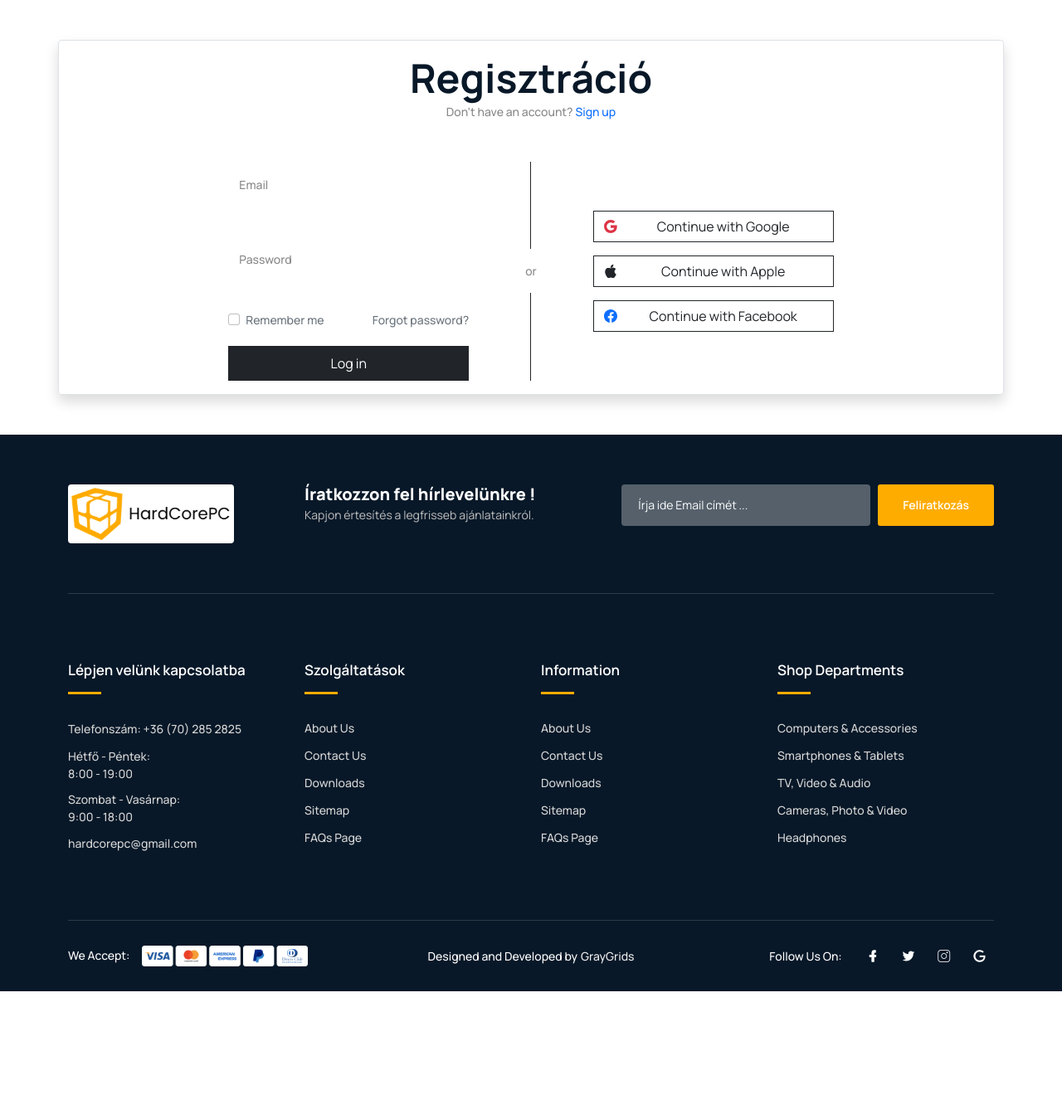
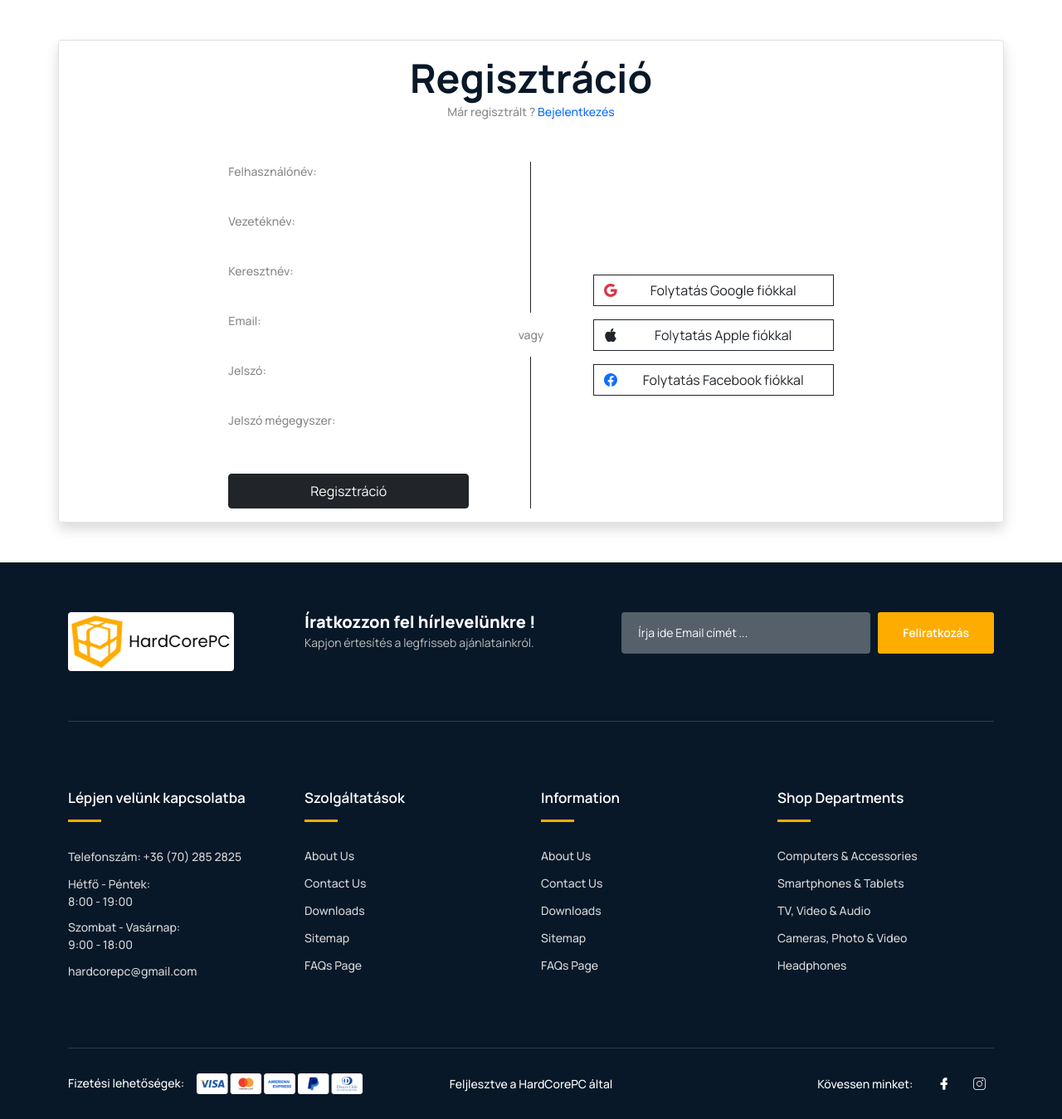
Before and after one commit to Tician20010311/Webshop, a Django app: page /regisztracio/ in a window 1280 px wide. Shown: the part 251-1600 px from the top of the page at 83% size. Before the commit the page ends 1446 px from the top, so only its background shows below. Run offline with Django 5.2, Linux system fonts and the light colour scheme; some libraries are stand-ins or nearby versions.

Commit message:
login+registration

```diff
--- a/webshop/templates/base.html
+++ b/webshop/templates/base.html
@@ -7,14 +7,14 @@
     <title>ShopGrids - Bootstrap 5 eCommerce HTML Template.</title>
     <meta name="description" content="" />
     <meta name="viewport" content="width=device-width, initial-scale=1" />
-    <link rel="shortcut icon" type="image/x-icon" href="../static/images/favicon.svg" />
+    <link rel="shortcut icon" type="image/x-icon" href="{% static 'images/favicon.svg' %}" />
 
     <!-- ========================= CSS here ========================= -->
-    <link rel="stylesheet" href="../static/css/bootstrap.min.css" />
-    <link rel="stylesheet" href="../static/css/LineIcons.3.0.css" />
-    <link rel="stylesheet" href="../static/css/tiny-slider.css" />
-    <link rel="stylesheet" href="../static/css/glightbox.min.css" />
-    <link rel="stylesheet" href="../static/css/main.css" />
+    <link rel="stylesheet" href="{% static 'css/bootstrap.min.css' %}" />
+    <link rel="stylesheet" href="{% static 'css/LineIcons.3.0.css' %}" />
+    <link rel="stylesheet" href="{% static 'css/tiny-slider.css'%}" />
+    <link rel="stylesheet" href="{% static 'css/glightbox.min.css'%}" />
+    <link rel="stylesheet" href="{% static 'css/main.css'%}" />
     <link href="https://cdn.jsdelivr.net/npm/bootstrap-icons@1.5.0/font/bootstrap-icons.css" rel="stylesheet" />
 
 
@@ -64,14 +64,14 @@
                           <ul class="user-login">
                             {% if user.is_authenticated %}
                             <li>
-                                <a href="/kijelentkezes">Kijelentkezés</a>
+                                <a href="{% url 'logout' %}">Kijelentkezés</a>
                             </li>
                             {% else %}
                               <li>
-                                  <a href="/bejelentkezes">Bejelentkezés</a>
+                                  <a href="{% url 'login' %}">Bejelentkezés</a>
                               </li>
                               <li>
-                                <a href="/regisztracio">Regisztráció</a>
+                                <a href="{% url 'registration' %}">Regisztráció</a>
                             </li>
                               {% endif %}
 
@@ -272,7 +284,7 @@
                       <div class="col-lg-3 col-md-4 col-12">
                           <div class="footer-logo">
                               <a href="index.html">
-                                  <img class="rounded" src="../static/images/logo/logo.jpg" alt="#">
+                                  <img class="rounded" src="{% static '/images/logo/logo.jpg' %}" alt="#">
                               </a>
                           </div>
                       </div>
@@ -371,25 +383,22 @@
                   <div class="row align-items-center">
                       <div class="col-lg-4 col-12">
                           <div class="payment-gateway">
-                              <span>We Accept:</span>
-                              <img src="../static/images/footer/credit-cards-footer.png" alt="#">
+                              <span>Fizetési lehetőségek:</span>
+                              <img src="{% static 'images/footer/credit-cards-footer.png'%}" alt="#">
                           </div>
                       </div>
                       <div class="col-lg-4 col-12">
                           <div class="copyright">
-                              <p>Designed and Developed by<a href="https://graygrids.com/" rel="nofollow"
-                                      target="_blank">GrayGrids</a></p>
+                              <p>Feljlesztve a HardCorePC által</p>
                           </div>
                       </div>
                       <div class="col-lg-4 col-12">
                           <ul class="socila">
                               <li>
-                                  <span>Follow Us On:</span>
+                                  <span>Kövessen minket:</span>
                               </li>
                               <li><a href="javascript:void(0)"><i class="lni lni-facebook-filled"></i></a></li>
-                              <li><a href="javascript:void(0)"><i class="lni lni-twitter-original"></i></a></li>
                               <li><a href="javascript:void(0)"><i class="lni lni-instagram"></i></a></li>
-                              <li><a href="javascript:void(0)"><i class="lni lni-google"></i></a></li>
                           </ul>
                       </div>
                   </div>
--- a/webshop/templates/registration.html
+++ b/webshop/templates/registration.html
@@ -11,7 +11,7 @@
       <div class="col-12">
         <div class="mb-5">
           <h2 class="display-5 fw-bold text-center">Regisztráció</h2>
-            <p class="text-center m-0">Don't have an account? <a href="#!">Sign up</a></p>
+          <p class="text-center m-0">Már regisztrált ? <a href="url 'login'">Bejelentkezés</a></p>
         </div>
       </div>
     </div>
@@ -19,40 +19,23 @@
       <div class="col-12 col-lg-10 col-xl-8">
         <div class="row gy-5 justify-content-center">
           <div class="col-12 col-lg-5">
-              <form action="#!">
+            <form method="POST" action="{% url 'registration' %}">
+              {% csrf_token %}
+
+              {{ form.as_p }}
               <div class="row gy-3 overflow-hidden">
-                  <div class="col-12">
-                    <div class="form-floating mb-3">
-                      <input type="email" class="form-control border-0 border-bottom rounded-0" name="email" id="email" placeholder="name@example.com" required>
-                      <label for="email" class="form-label">Email</label>
-                    </div>
-                  </div>
-                  <div class="col-12">
-                    <div class="form-floating mb-3">
-                      <input type="password" class="form-control border-0 border-bottom rounded-0" name="password" id="password" value="" placeholder="Password" required>
-                      <label for="password" class="form-label">Password</label>
-                    </div>
-                  </div>
+
                 <div class="col-12">
                   <div class="row justify-content-between">
                     <div class="col-6">
-                        <div class="form-check">
-                          <input class="form-check-input" type="checkbox" value="" name="remember_me" id="remember_me">
-                          <label class="form-check-label text-secondary" for="remember_me">
-                            Remember me
-                          </label>
+
                     </div>
-                      </div>
-                      <div class="col-6">
-                        <div class="text-end">
-                          <a href="#!" class="link-secondary text-decoration-none">Forgot password?</a>
-                        </div>
-                      </div>
+
                   </div>
                 </div>
                 <div class="col-12">
                   <div class="d-grid">
-                      <button class="btn btn-lg btn-dark rounded-0 fs-6" type="submit">Log in</button>
+                    <button class="btn btn-lg btn-dark rounded fs-6" type="submit">Regisztráció</button>
                   </div>
                 </div>
               </div>
@@ -61,7 +44,7 @@
           <div class="col-12 col-lg-2 d-flex align-items-center justify-content-center gap-3 flex-lg-column">
             <div class="bg-dark h-100 d-none d-lg-block" style="width: 1px; --bs-bg-opacity: .1;"></div>
             <div class="bg-dark w-100 d-lg-none" style="height: 1px; --bs-bg-opacity: .1;"></div>
-              <div>or</div>
+            <div>vagy</div>
             <div class="bg-dark h-100 d-none d-lg-block" style="width: 1px; --bs-bg-opacity: .1;"></div>
             <div class="bg-dark w-100 d-lg-none" style="height: 1px; --bs-bg-opacity: .1;"></div>
           </div>
@@ -71,20 +54,20 @@
                 <svg xmlns="http://www.w3.org/2000/svg" width="16" height="16" fill="currentColor" class="bi bi-google text-danger" viewBox="0 0 16 16">
                   <path d="M15.545 6.558a9.42 9.42 0 0 1 .139 1.626c0 2.434-.87 4.492-2.384 5.885h.002C11.978 15.292 10.158 16 8 16A8 8 0 1 1 8 0a7.689 7.689 0 0 1 5.352 2.082l-2.284 2.284A4.347 4.347 0 0 0 8 3.166c-2.087 0-3.86 1.408-4.492 3.304a4.792 4.792 0 0 0 0 3.063h.003c.635 1.893 2.405 3.301 4.492 3.301 1.078 0 2.004-.276 2.722-.764h-.003a3.702 3.702 0 0 0 1.599-2.431H8v-3.08h7.545z" />
                 </svg>
-                  <span class="ms-2 fs-6 flex-grow-1">Continue with Google</span>
+                <span class="ms-2 fs-6 flex-grow-1">Folytatás Google fiókkal</span>
               </a>
               <a href="#!" class="btn bsb-btn-2xl btn-outline-dark rounded-0 d-flex align-items-center">
                 <svg xmlns="http://www.w3.org/2000/svg" width="16" height="16" fill="currentColor" class="bi bi-apple text-dark" viewBox="0 0 16 16">
                   <path d="M11.182.008C11.148-.03 9.923.023 8.857 1.18c-1.066 1.156-.902 2.482-.878 2.516.024.034 1.52.087 2.475-1.258.955-1.345.762-2.391.728-2.43Zm3.314 11.733c-.048-.096-2.325-1.234-2.113-3.422.212-2.189 1.675-2.789 1.698-2.854.023-.065-.597-.79-1.254-1.157a3.692 3.692 0 0 0-1.563-.434c-.108-.003-.483-.095-1.254.116-.508.139-1.653.589-1.968.607-.316.018-1.256-.522-2.267-.665-.647-.125-1.333.131-1.824.328-.49.196-1.422.754-2.074 2.237-.652 1.482-.311 3.83-.067 4.56.244.729.625 1.924 1.273 2.796.576.984 1.34 1.667 1.659 1.899.319.232 1.219.386 1.843.067.502-.308 1.408-.485 1.766-.472.357.013 1.061.154 1.782.539.571.197 1.111.115 1.652-.105.541-.221 1.324-1.059 2.238-2.758.347-.79.505-1.217.473-1.282Z" />
                   <path d="M11.182.008C11.148-.03 9.923.023 8.857 1.18c-1.066 1.156-.902 2.482-.878 2.516.024.034 1.52.087 2.475-1.258.955-1.345.762-2.391.728-2.43Zm3.314 11.733c-.048-.096-2.325-1.234-2.113-3.422.212-2.189 1.675-2.789 1.698-2.854.023-.065-.597-.79-1.254-1.157a3.692 3.692 0 0 0-1.563-.434c-.108-.003-.483-.095-1.254.116-.508.139-1.653.589-1.968.607-.316.018-1.256-.522-2.267-.665-.647-.125-1.333.131-1.824.328-.49.196-1.422.754-2.074 2.237-.652 1.482-.311 3.83-.067 4.56.244.729.625 1.924 1.273 2.796.576.984 1.34 1.667 1.659 1.899.319.232 1.219.386 1.843.067.502-.308 1.408-.485 1.766-.472.357.013 1.061.154 1.782.539.571.197 1.111.115 1.652-.105.541-.221 1.324-1.059 2.238-2.758.347-.79.505-1.217.473-1.282Z" />
                 </svg>
-                  <span class="ms-2 fs-6 flex-grow-1">Continue with Apple</span>
+                <span class="ms-2 fs-6 flex-grow-1">Folytatás Apple fiókkal</span>
               </a>
               <a href="#!" class="btn bsb-btn-2xl btn-outline-dark rounded-0 d-flex align-items-center">
                 <svg xmlns="http://www.w3.org/2000/svg" width="16" height="16" fill="currentColor" class="bi bi-facebook text-primary" viewBox="0 0 16 16">
                   <path d="M16 8.049c0-4.446-3.582-8.05-8-8.05C3.58 0-.002 3.603-.002 8.05c0 4.017 2.926 7.347 6.75 7.951v-5.625h-2.03V8.05H6.75V6.275c0-2.017 1.195-3.131 3.022-3.131.876 0 1.791.157 1.791.157v1.98h-1.009c-.993 0-1.303.621-1.303 1.258v1.51h2.218l-.354 2.326H9.25V16c3.824-.604 6.75-3.934 6.75-7.951z" />
                 </svg>
-                  <span class="ms-2 fs-6 flex-grow-1">Continue with Facebook</span>
+                <span class="ms-2 fs-6 flex-grow-1">Folytatás Facebook fiókkal</span>
               </a>
             </div>
           </div>
--- a/webshop/webshop/settings.py
+++ b/webshop/webshop/settings.py
@@ -49,7 +49,10 @@
 WSGI_APPLICATION = 'webshop.wsgi.application'
 
 STATIC_URL = 'static/'
-STATICFILES_DIRS = [ BASE_DIR / 'static' ]
+STATICFILES_DIRS = [
+    BASE_DIR / "static",
+    "/var/www/static/",
+]
 
 MEDIA_URL = 'media/'
 MEDIA_ROOT = BASE_DIR / 'media'
--- a/webshop/webshop/urls.py
+++ b/webshop/webshop/urls.py
@@ -6,9 +6,6 @@
 urlpatterns = [
     path('admin/', admin.site.urls),
     path('', include('webshop_app.urls')),
-    path('product/', include('webshop_app.urls')),
-    path('gamer_pc/', include('webshop_app.urls')),
-    path('bejelentkezes/', include('webshop_app.urls')),
 ]
 
 if settings.DEBUG:
--- /dev/null
+++ b/webshop/webshop_app/forms.py
@@ -0,0 +1,54 @@
+from django.contrib.auth.models import User
+from django.contrib.auth.forms import UserCreationForm
+from django import forms
+
+
+class SignUpForm(UserCreationForm):
+    email = forms.EmailField(
+        label="Email",
+        widget=forms.TextInput(attrs={
+            'class': 'form-control border-0 border-bottom rounded-0',
+        })
+    )
+    first_name = forms.CharField(
+        label="Vezetéknév",
+        max_length=100,
+        widget=forms.TextInput(attrs={
+            'class': 'form-control border-0 border-bottom rounded-0',
+        })
+    )
+    last_name = forms.CharField(
+        label="Keresztnév",
+        max_length=100,
+        widget=forms.TextInput(attrs={
+            'class': 'form-control border-0 border-bottom rounded-0',
+        })
+    )
+
+    class Meta:
+        model = User
+        fields = ('username', 'first_name', 'last_name', 'email', 'password1', 'password2')
+
+    def __init__(self, *args, **kwargs):
+        super(SignUpForm, self).__init__(*args, **kwargs)
+
+        # Username mező
+        self.fields['username'].widget.attrs.update({
+            'class': 'form-control border-0 border-bottom rounded-0',
+
+        })
+        self.fields['username'].label = 'Felhasználónév'
+        self.fields['username'].help_text = ''
+
+        # Jelszó mezők
+        self.fields['password1'].widget.attrs.update({
+            'class': 'form-control border-0 border-bottom rounded-0',
+        })
+        self.fields['password1'].label = 'Jelszó'
+        self.fields['password1'].help_text = ''
+
+        self.fields['password2'].widget.attrs.update({
+            'class': 'form-control border-0 border-bottom rounded-0',
+        })
+        self.fields['password2'].label = 'Jelszó mégegyszer'
+        self.fields['password2'].help_text = ''
--- a/webshop/webshop_app/urls.py
+++ b/webshop/webshop_app/urls.py
@@ -10,4 +10,5 @@
     path('bejelentkezes/',views.login_user, name='login'),
     path('kijelentkezes/',views.logout_user, name='logout'),
     path('regisztracio/',views.registrate_user, name='registration'),
+    path('termek/<int:pk>/',views.product, name='product'),
 ]
--- a/webshop/webshop_app/views.py
+++ b/webshop/webshop_app/views.py
@@ -1,24 +1,60 @@
-from django.shortcuts import render
+from django.shortcuts import redirect, render
 from .models import Termek
 from django.contrib.auth import authenticate, login, logout
 from django.contrib import messages
+from django.contrib.auth.models import User
+from django.contrib.auth.forms import UserCreationForm
+from django import forms
+from .forms import SignUpForm
 
 
 def home(request):
     return render(request, 'home.html')
 
-def product(request):
-    return render(request, "product_details.html")
+def product(request,pk):
+    product = Termek.objects.get(id=pk)
+    return render(request, "product_details.html",{'product':product})
 
 def gamer_pc(request):
     products = Termek.objects.all()
     return render(request, "gamer_pc.html", {'products': products})
 
 def login_user(request):
-    return render(request, "login.html", {})
+    if request.method == "POST":
+        username = request.POST['username']
+        password = request.POST['password']
+        user = authenticate(request, username=username, password=password)
+
+        if user is not None:
+            login(request, user)
+            messages.success(request, "Sikeres bejelentkezés!")
+            return redirect('home')
+        else:
+            messages.error(request, "Sikertelen bejelentkezés!")
+            return redirect('login')
+    else:
+        return render(request, "login.html", {})
 
 def logout_user(request):
-    return render(request, "logout.html", {})
+    logout(request)
+    messages.success(request, "Sikeres kijelentkezés!")
+    return redirect('home')
 
 def registrate_user(request):
-    return render(request, "registration.html", {})
+    form = SignUpForm()
+    if request.method == "POST":
+        form = SignUpForm(request.POST)
+        if form.is_valid():
+            form.save()
+            username = form.cleaned_data.get('username')
+            password = form.cleaned_data.get('password1')
+            user = authenticate(request, username=username, password=password)
+            login(request, user)
+
+            messages.success(request, "Sikeres regisztráció!")
+            return redirect('home')
+        else:
+            messages.error(request, "Sikertelen regisztráció!")
+            return redirect('registration')
+    else:
+        return render(request, "registration.html", {'form': form})
```
Also changed, not shown: other parts of webshop/templates/base.html (+20 -8 lines), webshop/templates/gamer_pc.html (+4 -19 lines), webshop/templates/login.html (+14 -13 lines), webshop/templates/product_details.html (+14 -13 lines). Lines whose indentation alone changed are shown as unchanged.
